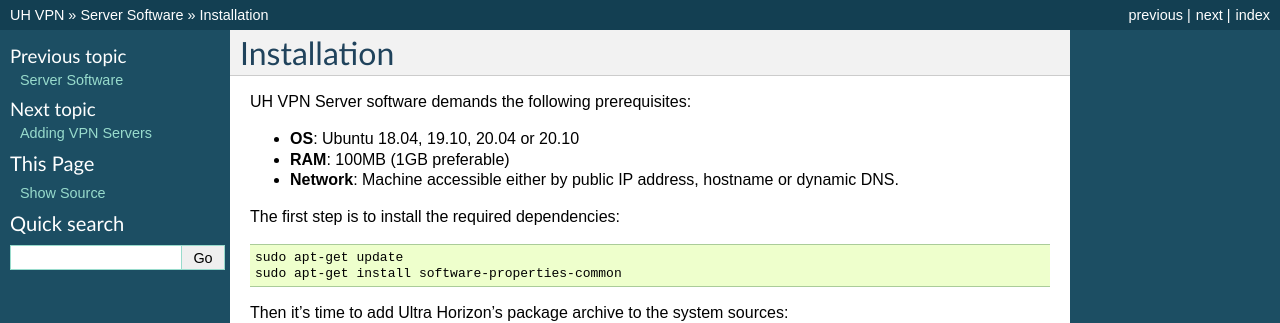
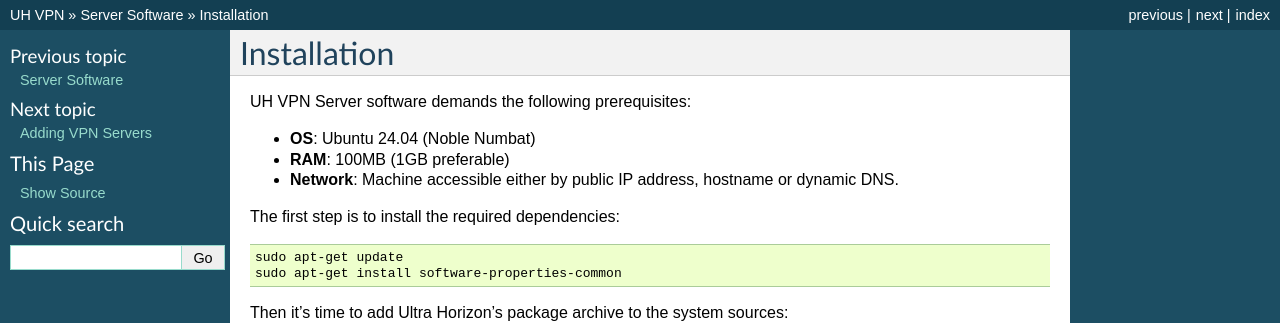
Before and after one commit to ultrahorizon/UH-VPN-Docs, a Sphinx documentation site: the page built from source/servers/installation.rst, in a window 1280 px wide. Shown: the top 323 px of the page. Built offline with Sphinx 7.4.7, drawn with Linux system fonts in a browser that asks for light colours.

Commit message:
Update target Ubuntu OS to 24.04

```diff
--- a/source/servers/installation.rst
+++ b/source/servers/installation.rst
@@ -3,7 +3,7 @@
 
 UH VPN Server software demands the following prerequisites:
 
-* **OS**: Ubuntu 18.04, 19.10, 20.04 or 20.10
+* **OS**: Ubuntu 24.04 (Noble Numbat)
 * **RAM**: 100MB (1GB preferable)
 * **Network**: Machine accessible either by public IP address, hostname or dynamic DNS.
 
```
